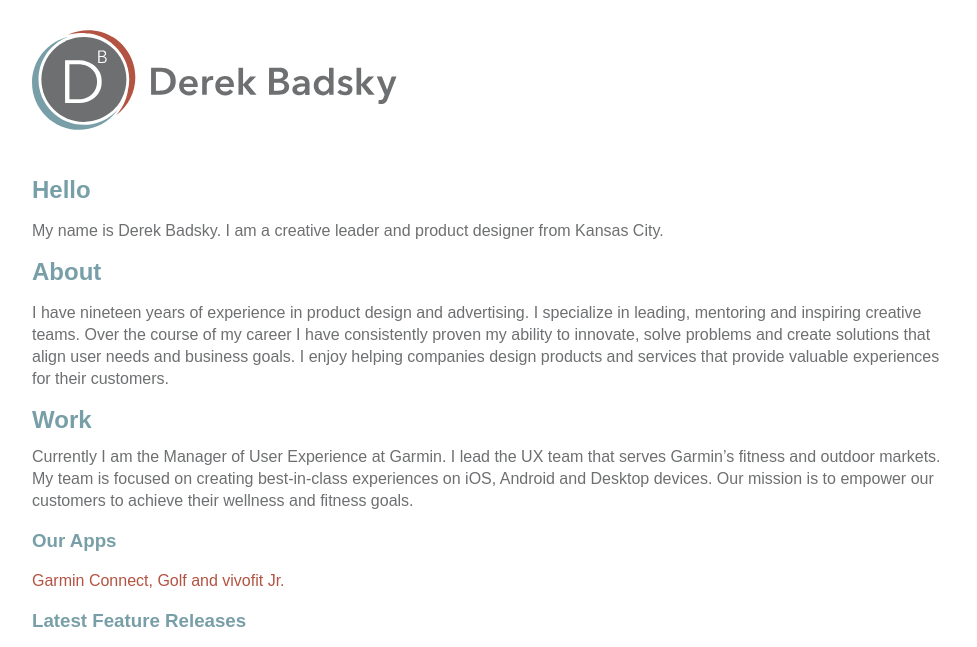
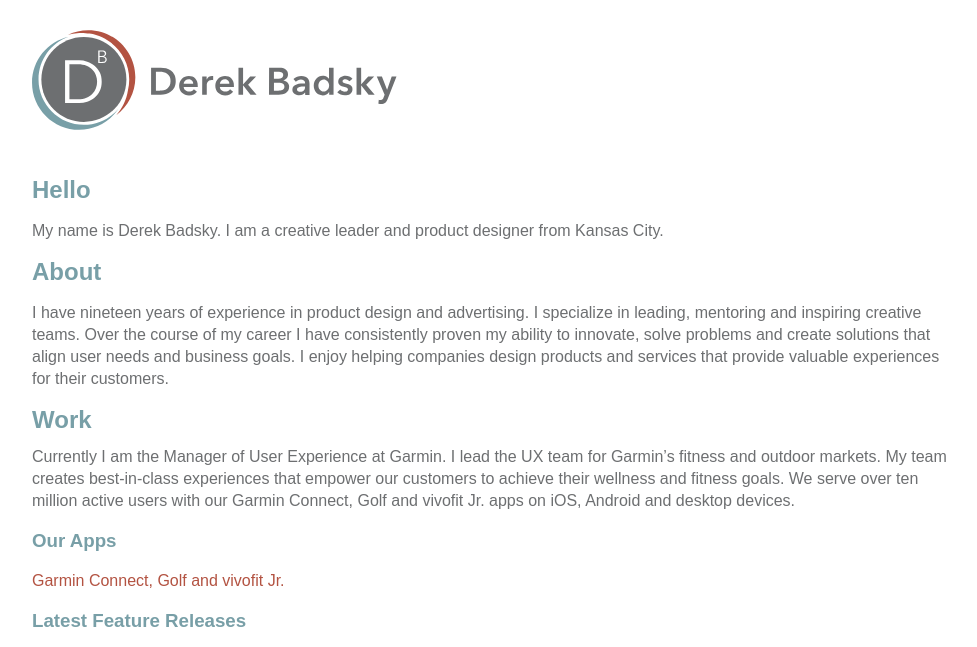
Before and after one commit to derekbadsky/derekbadsky.github.io, a plain HTML site: page index.html in a window 1280 px wide. Shown: the top 647 px of the page, without its empty margins (143-1120 px from the left). Drawn offline with Linux system fonts and the light colour scheme.

Commit message:
Update index.html

```diff
--- a/index.html
+++ b/index.html
@@ -26,7 +26,7 @@
       <H2>About</h2>
       <p>I have nineteen years of experience in product design and advertising. I specialize in leading, mentoring and inspiring creative teams. Over the course of my career I have consistently proven my ability to innovate, solve problems and create solutions that align user needs and business goals. I enjoy helping companies design products and services that provide valuable experiences for their customers.</p>
       <h2>Work</</h2>
-      <p>Currently I am the Manager of User Experience at Garmin. I lead the UX team that serves Garmin’s fitness and outdoor markets. My team is focused on creating best-in-class experiences on iOS, Android and Desktop devices. Our mission is to empower our customers to achieve their wellness and fitness goals.</p>
+      <p>Currently I am the Manager of User Experience at Garmin. I lead the UX team for Garmin’s fitness and outdoor markets. My team creates best-in-class experiences that empower our customers to achieve their wellness and fitness goals. We serve over ten million active users with our Garmin Connect, Golf and vivofit Jr. apps on iOS, Android and desktop devices.</p>
       <h3>Our Apps</h3>
       <p><a href="https://connect.garmin.com" target="_blank">Garmin Connect, Golf and vivofit Jr.</a></p>
       <h3>Latest Feature Releases</h3>
```
